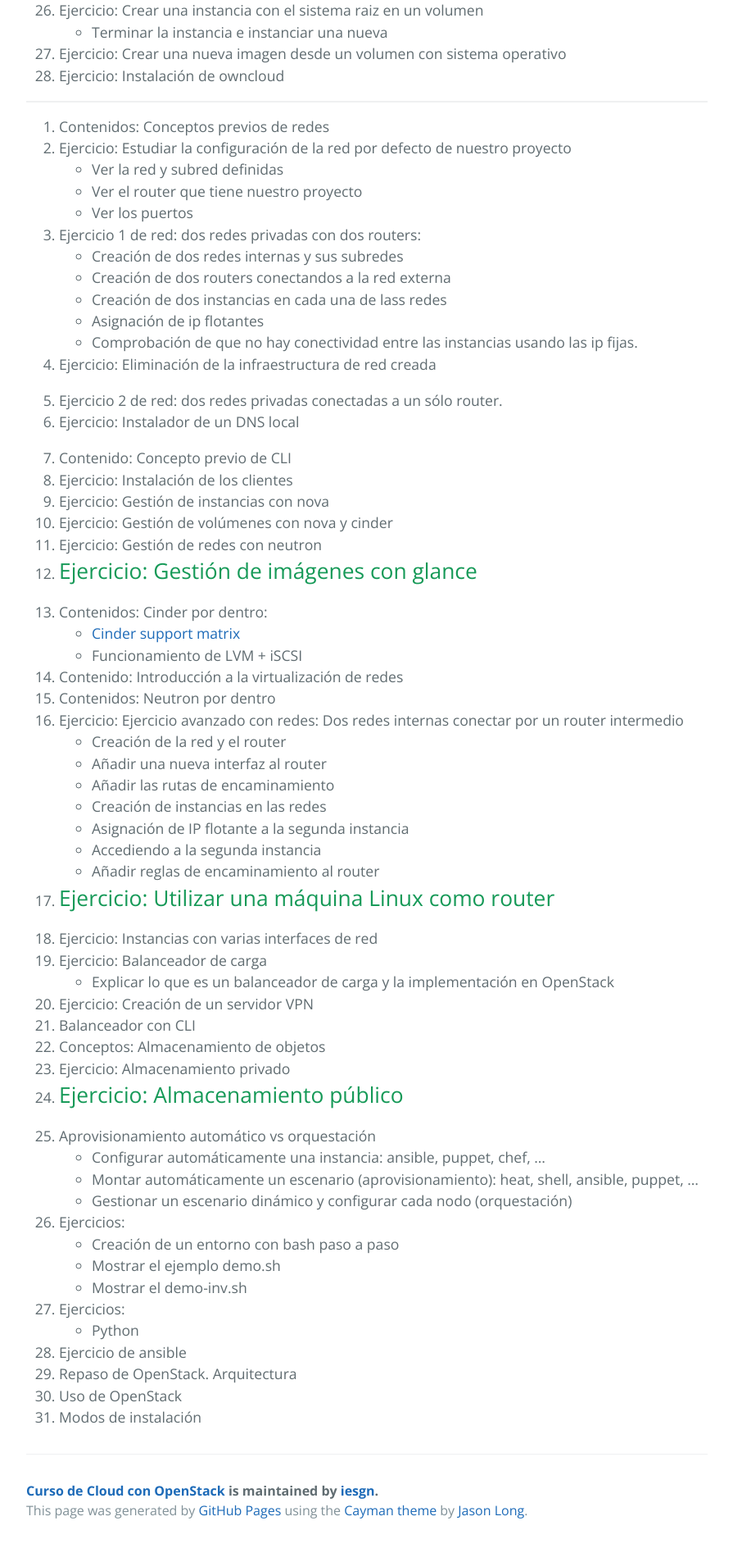
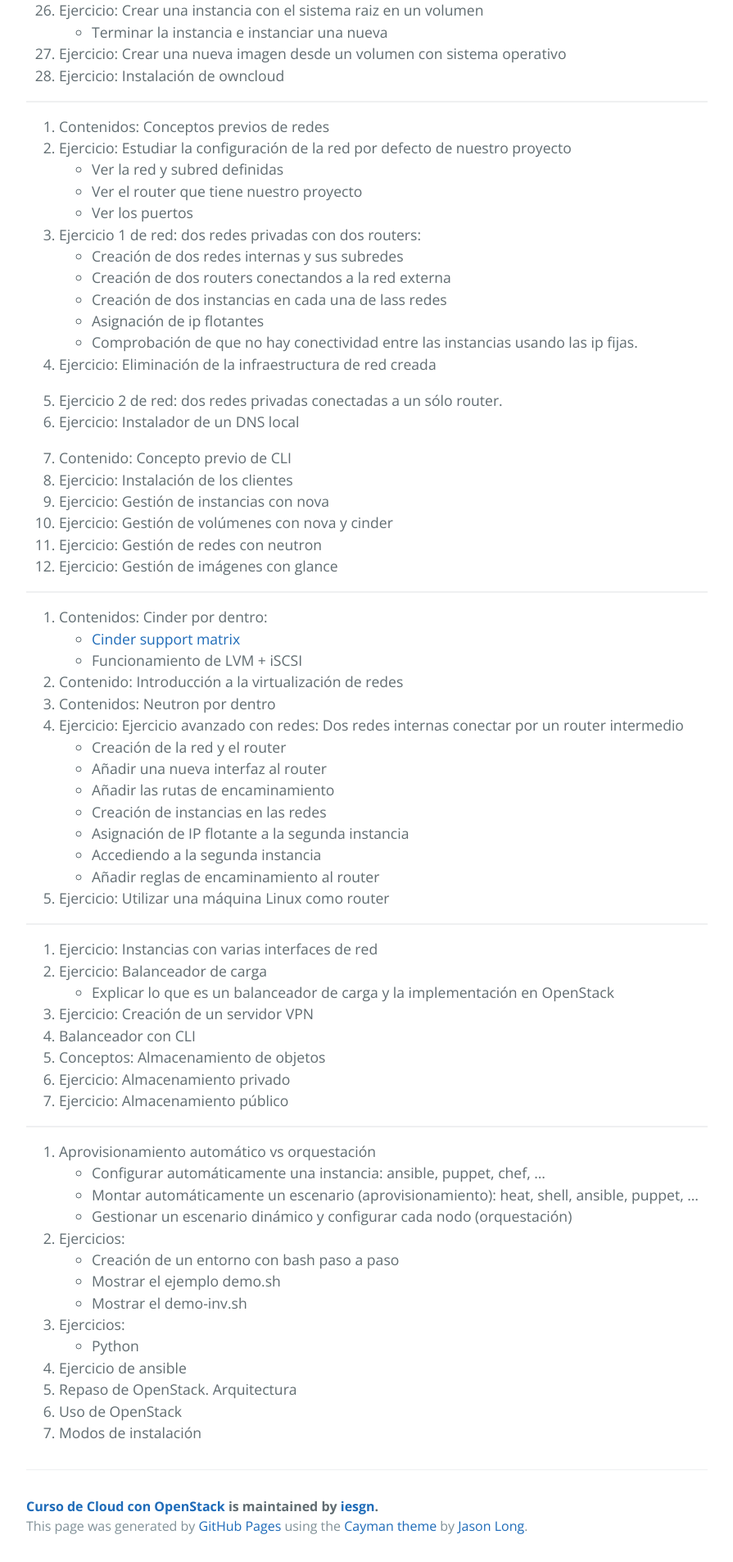
Before and after one commit to iesgn/ow1, a Jekyll site: the page built from curso/sesion.md, in a window 1280 px wide. Shown: the part 3068-4973 px from the top of the page at 82% size, without its empty margins (192-1087 px from the left). Built offline with Jekyll 4.4.1, drawn with Linux system fonts in a browser that asks for light colours.

Commit message:
Modificación

```diff
--- a/curso/sesion.md
+++ b/curso/sesion.md
@@ -106,7 +106,7 @@ tittle: Sesiones online
 1. Ejercicio: Gestión de volúmenes con nova y cinder
 1. Ejercicio: Gestión de redes con neutron
 1. Ejercicio: Gestión de imágenes con glance
-----
+<hr/>
 
 1. Contenidos: Cinder por dentro:
  * [Cinder support matrix](https://wiki.openstack.org/wiki/CinderSupportMatrix)
@@ -122,7 +122,7 @@ tittle: Sesiones online
  * Accediendo a la segunda instancia
  * Añadir reglas de encaminamiento al router
 1. Ejercicio: Utilizar una máquina Linux como router
------
+<hr/>
 1. Ejercicio: Instancias con varias interfaces de red
 1. Ejercicio: Balanceador de carga
  * Explicar lo que es un balanceador de carga y la implementación en OpenStack
@@ -131,7 +131,7 @@ tittle: Sesiones online
 1. Conceptos: Almacenamiento de objetos
 1. Ejercicio: Almacenamiento privado
 1. Ejercicio: Almacenamiento público
------
+<hr/>
 1. Aprovisionamiento automático vs orquestación
  * Configurar automáticamente una instancia: ansible, puppet, chef, ...
  * Montar automáticamente un escenario (aprovisionamiento): heat, shell, ansible, puppet, ...
```
